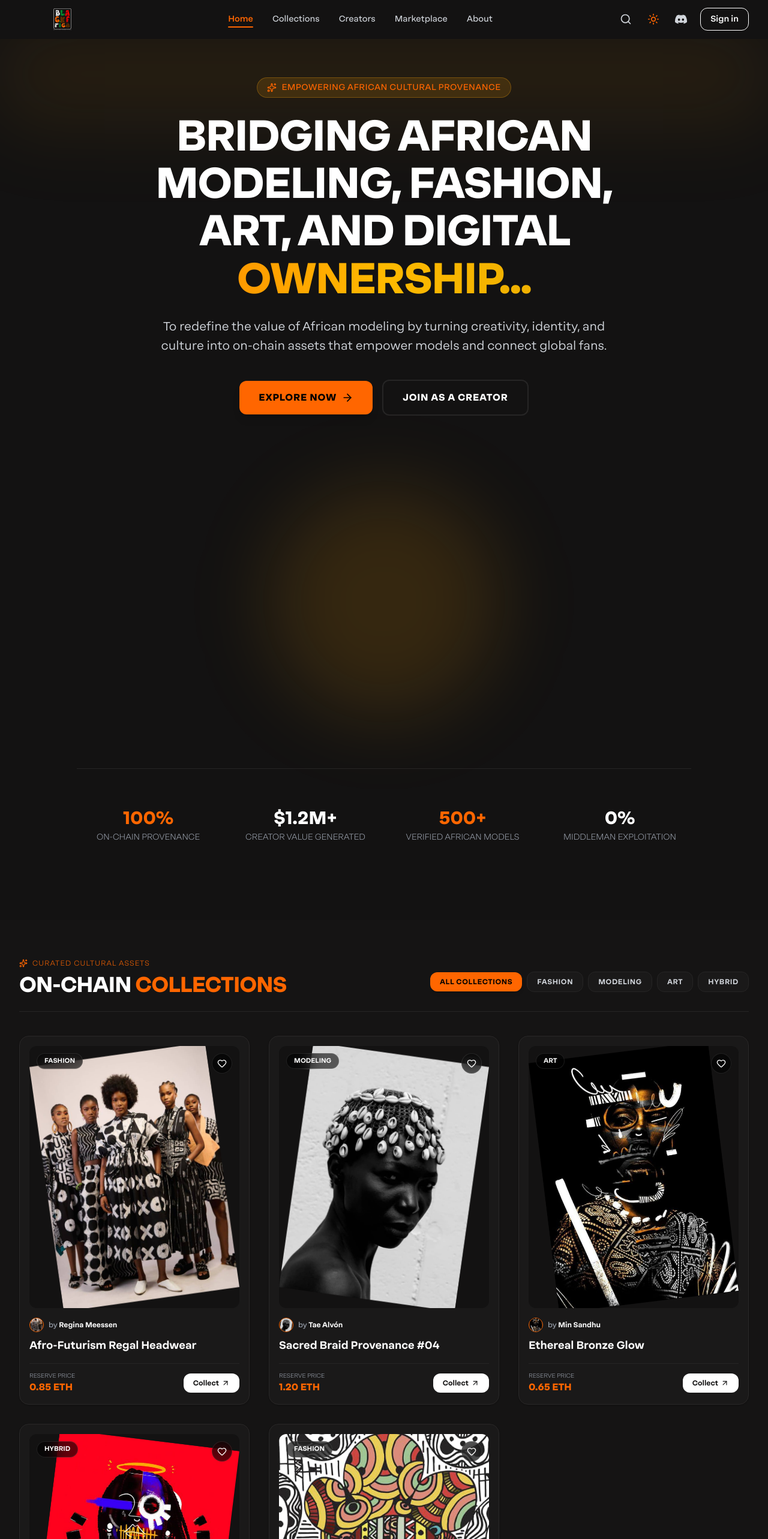
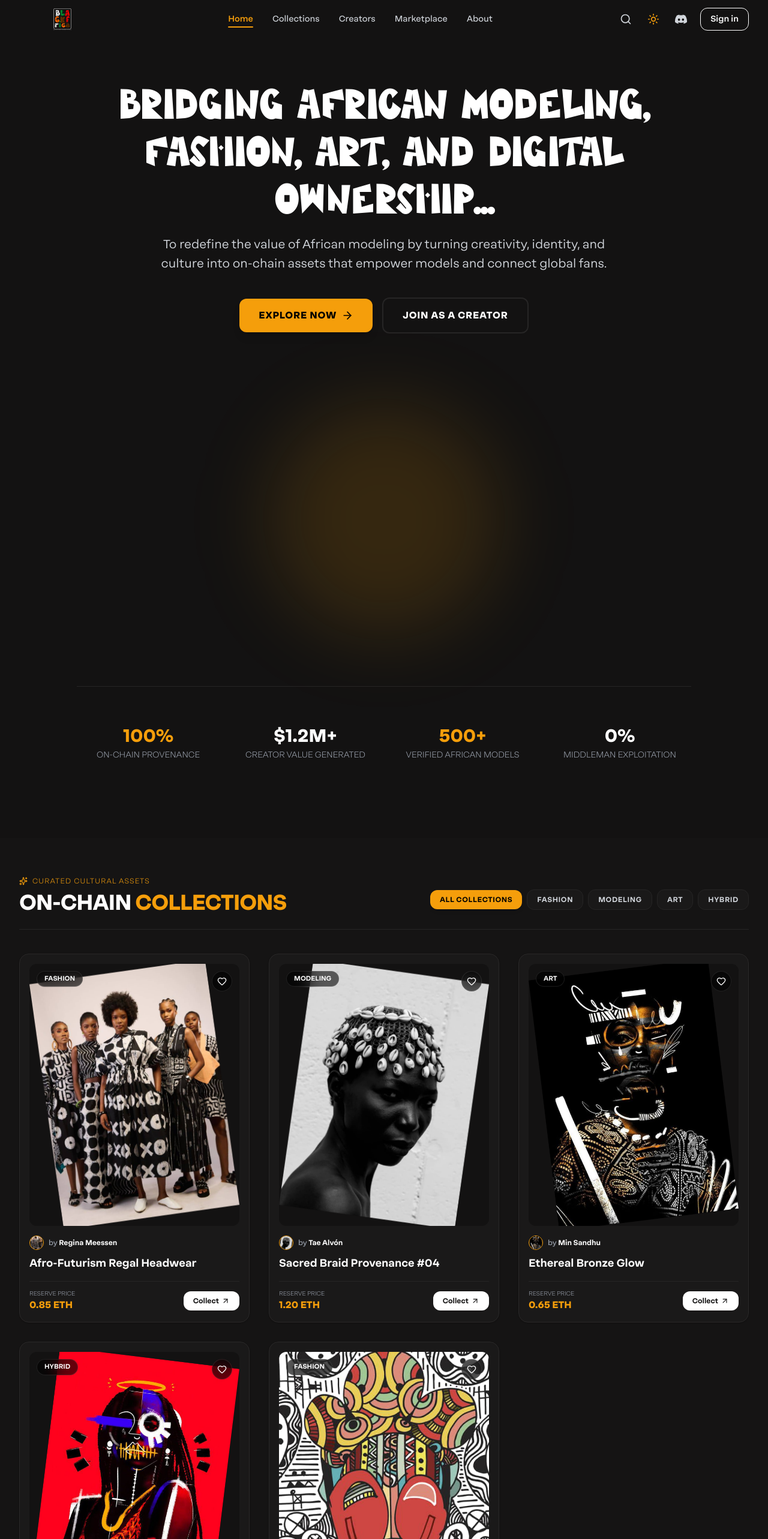
Before and after one commit to Kaycee276/blackfrica-fe, a Next.js app: page / in a window 1280 px wide. Shown: the top 2566 px of the page at 60% size. Built offline with nearby package versions, Linux system fonts and the light colour scheme.

Commit message:
feat: configure MamaKilo font family and apply to Hero headline text

```diff
--- a/src/app/globals.css
+++ b/src/app/globals.css
@@ -25,7 +25,7 @@
   --text-heading: #0f172a;
 
   /* --- Brand Accents (Blackfrica Gold / Amber) --- */
-  --brand-gold: #ff6600;
+  --brand-gold: #f59e0b;
   --brand-gold-hover: #d97706;
   --brand-gold-light: #fbbf24;
   --brand-gold-dark: #b45309;
@@ -98,9 +98,8 @@
   --color-border-secondary: var(--border-secondary);
   --color-border-muted: var(--border-muted);
 
-  --font-sans:
-    var(--font-galano), system-ui, -apple-system, BlinkMacSystemFont,
-    "Segoe UI", Roboto, sans-serif;
+  --font-sans: var(--font-galano), system-ui, -apple-system, BlinkMacSystemFont, "Segoe UI", Roboto, sans-serif;
+  --font-mamakilo: var(--font-mamakilo), display, sans-serif;
   --font-mono: var(--font-mono), monospace;
 }
 
@@ -111,24 +110,19 @@
 *,
 *::before,
 *::after {
-  transition:
-    background-color 0.3s ease,
-    color 0.3s ease,
-    border-color 0.3s ease;
+  transition: background-color 0.3s ease, color 0.3s ease, border-color 0.3s ease;
 }
 
 body {
   background-color: var(--bg-primary);
   color: var(--text-primary);
-  font-family:
-    var(--font-galano),
-    system-ui,
-    -apple-system,
-    BlinkMacSystemFont,
-    "Segoe UI",
-    Roboto,
-    sans-serif;
+  font-family: var(--font-galano), system-ui, -apple-system, BlinkMacSystemFont, "Segoe UI", Roboto, sans-serif;
   font-weight: 300;
+}
+
+/* Custom font class fallback */
+.font-mamakilo {
+  font-family: var(--font-mamakilo), display, sans-serif;
 }
 
 /* ==========================================================================
@@ -159,7 +153,3 @@ body {
   scrollbar-width: thin;
   scrollbar-color: var(--scrollbar-thumb) transparent;
 }
-
-button {
-  cursor: pointer;
-}
--- a/src/app/layout.tsx
+++ b/src/app/layout.tsx
@@ -54,6 +54,23 @@ const neueGalano = localFont({
   display: 'swap',
 });
 
+const mamaKilo = localFont({
+  src: [
+    {
+      path: './fonts/MamaKilo Decorative.otf',
+      weight: '400',
+      style: 'normal',
+    },
+    {
+      path: './fonts/MamaKilo Black.ttf',
+      weight: '900',
+      style: 'normal',
+    },
+  ],
+  variable: '--font-mamakilo',
+  display: 'swap',
+});
+
 export const metadata: Metadata = {
   title: 'BLACKfrica | On-Chain African Modeling, Fashion & Art',
   description:
@@ -66,7 +83,7 @@ export default function RootLayout({
   children: React.ReactNode;
 }>) {
   return (
-    <html lang="en" className={`dark ${neueGalano.variable}`} suppressHydrationWarning>
+    <html lang="en" className={`dark ${neueGalano.variable} ${mamaKilo.variable}`} suppressHydrationWarning>
       <body className="bg-bg-primary text-text-primary font-sans font-light antialiased min-h-screen flex flex-col justify-between selection:bg-brand-gold selection:text-black">
         <ThemeProvider>
           <Navbar />
--- a/src/components/Hero.tsx
+++ b/src/components/Hero.tsx
@@ -2,39 +2,22 @@
 
 import Link from "next/link";
 import { CardStack } from "./CardStack";
-import { ArrowRight, Sparkles } from "lucide-react";
+import { ArrowRight } from "lucide-react";
 import { motion } from "framer-motion";
 
 export const Hero = () => {
   return (
     <section className="relative overflow-hidden pt-12 pb-20 md:pt-16 md:pb-28">
-      {/* Abstract Background Gradients */}
-      <div className="absolute top-0 left-1/2 -translate-x-1/2 w-full max-w-7xl h-96 bg-gradient-to-b from-brand-gold-glow via-transparent to-transparent blur-3xl pointer-events-none" />
-
       <div className="max-w-7xl mx-auto px-4 sm:px-6 lg:px-8 relative z-10">
         <div className="flex flex-col items-center text-center max-w-4xl mx-auto space-y-6">
-          {/* Badge */}
-          <motion.div
-            initial={{ opacity: 0, y: 15 }}
-            animate={{ opacity: 1, y: 0 }}
-            transition={{ duration: 0.5 }}
-            className="inline-flex items-center gap-2 px-4 py-1.5 rounded-full border border-brand-gold-border bg-brand-gold-glow text-brand-gold text-xs sm:text-sm font-medium tracking-wide uppercase"
-          >
-            <Sparkles className="w-4 h-4 text-brand-gold" />
-            <span>Empowering African Cultural Provenance</span>
-          </motion.div>
-
-          {/* Main Headline directly matching Figma */}
+          {/* Main Headline formatted with the new MamaKilo African font */}
           <motion.h1
             initial={{ opacity: 0, y: 20 }}
             animate={{ opacity: 1, y: 0 }}
             transition={{ duration: 0.6, delay: 0.1 }}
-            className="text-3xl sm:text-5xl md:text-6xl lg:text-7xl font-extrabold tracking-tight text-text-primary uppercase leading-[1.1]"
+            className="text-3xl sm:text-5xl md:text-6xl lg:text-7xl font-extrabold tracking-tight text-text-primary uppercase leading-[1.1] font-mamakilo"
           >
-            BRIDGING AFRICAN MODELING, FASHION, Art, AND DIGITAL{" "}
-            <span className="bg-gradient-to-r from-amber-500 via-amber-400 to-yellow-500 bg-clip-text text-transparent">
-              OWNERSHIP...
-            </span>
+            BRIDGING AFRICAN MODELING, FASHION, Art, AND DIGITAL OWNERSHIP...
           </motion.h1>
 
           {/* Subheading directly matching Figma */}
```
Also changed, not shown: src/components/SearchModal.tsx (+42 -20 lines), src/app/fonts/MamaKilo Black.ttf (added), src/app/fonts/MamaKilo Decorative.otf (added), src/app/fonts/readme.txt (added).
